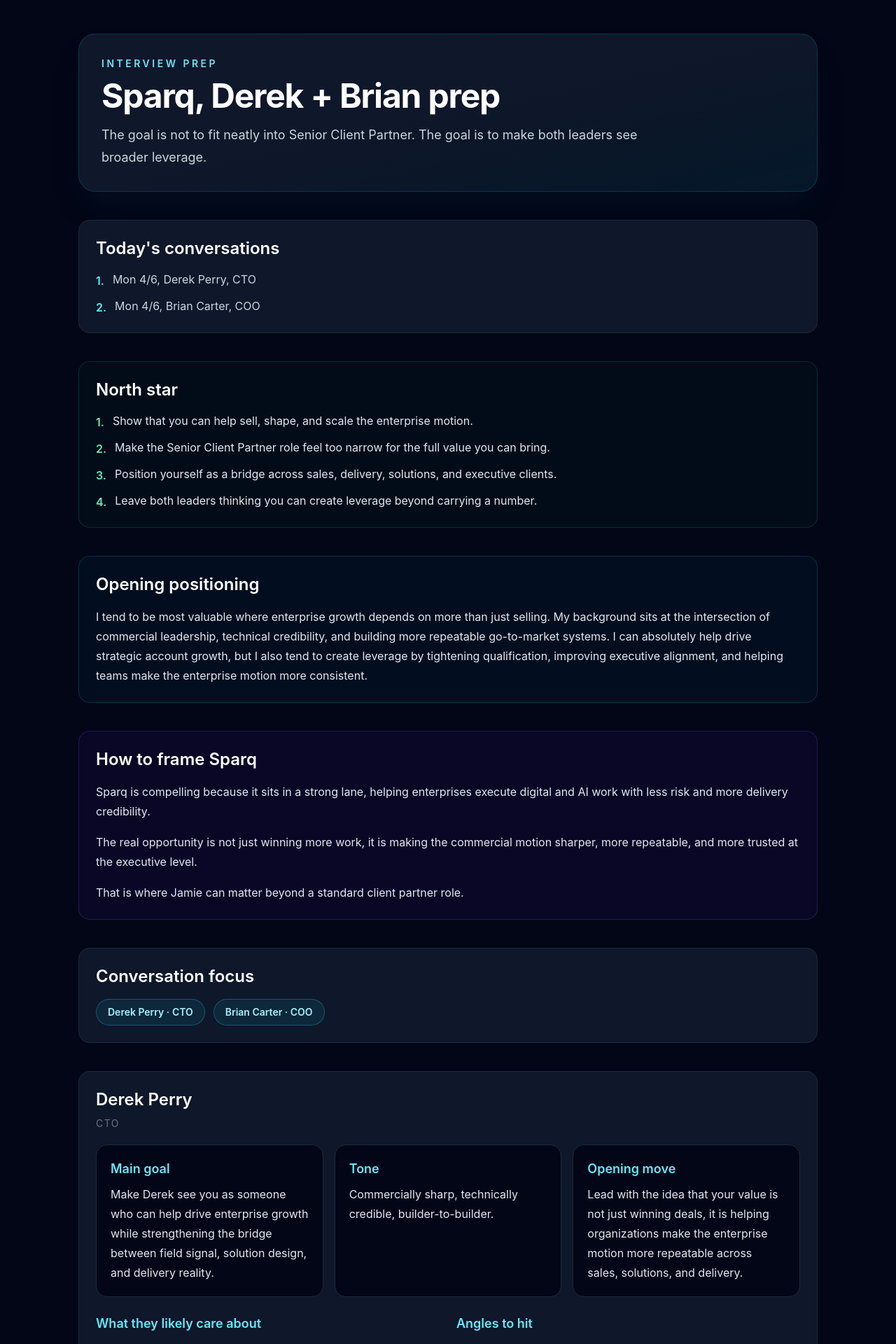
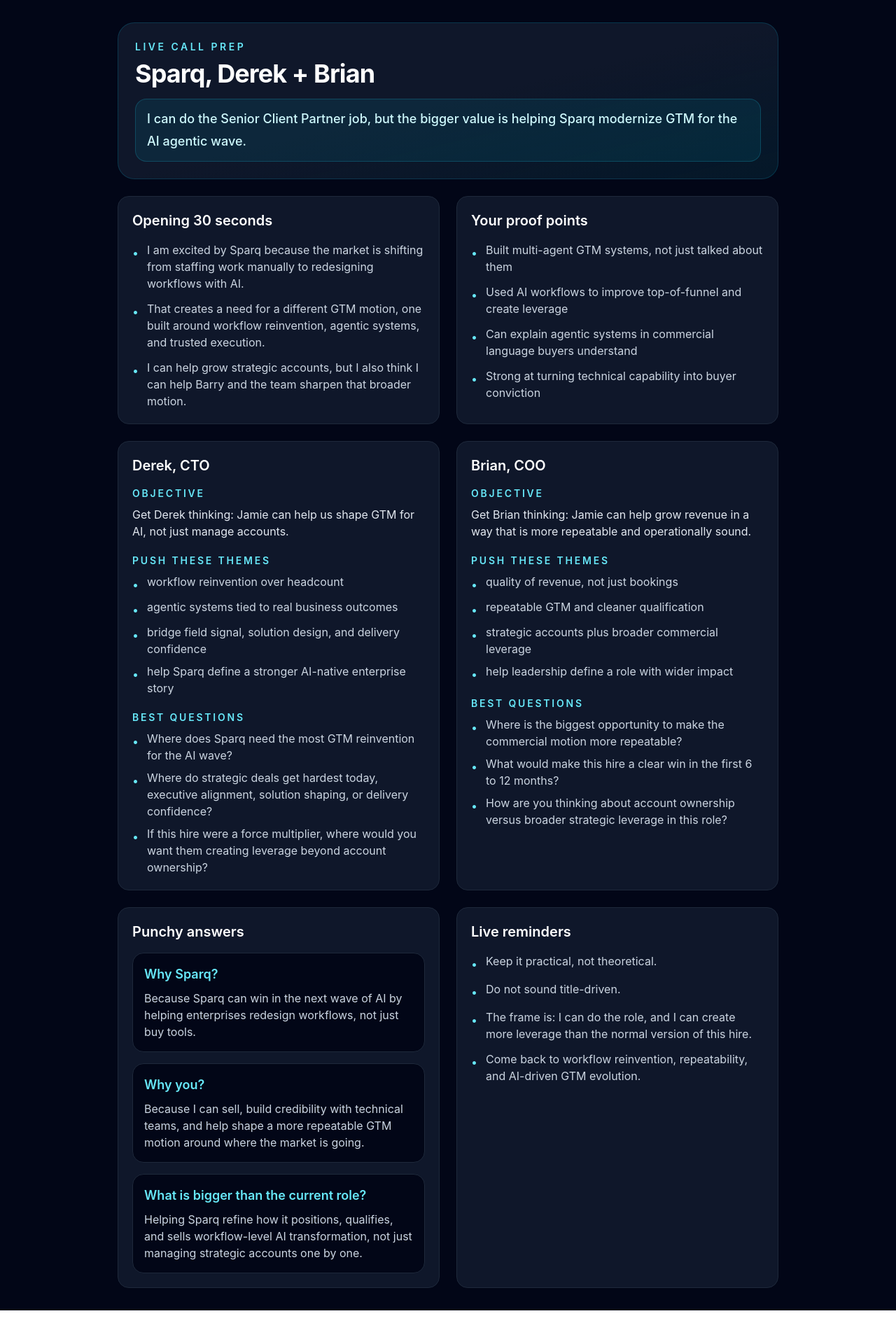
Before and after one commit to JE-MM-754/work-tools, a Next.js app: page /interview/sparq-derek-brian-2026-04-06 in a window 1280 px wide. Shown: the top 1920 px of the page at 70% size. After the commit the page ends 1872 px from the top, so only its background shows below. Built offline with nearby package versions, Linux system fonts and the light colour scheme.

Commit message:
Simplify Sparq interview prep page for live call use

```diff
--- a/src/app/interview/sparq-derek-brian-2026-04-06/page.tsx
+++ b/src/app/interview/sparq-derek-brian-2026-04-06/page.tsx
@@ -2,284 +2,187 @@ import type { Metadata } from 'next';
 
 export const metadata: Metadata = {
   title: 'Sparq Interview Prep',
-  description: 'Call prep for Jamie Erickson ahead of Sparq conversations with Derek Perry and Brian Carter.',
+  description: 'Live-call prep for Jamie Erickson ahead of Sparq conversations with Derek Perry and Brian Carter.',
 };
 
-const sequence = [
-  'Mon 4/6, Derek Perry, CTO',
-  'Mon 4/6, Brian Carter, COO',
+const topMessage = 'I can do the Senior Client Partner job, but the bigger value is helping Sparq modernize GTM for the AI agentic wave.';
+
+const opener = [
+  'I am excited by Sparq because the market is shifting from staffing work manually to redesigning workflows with AI.',
+  'That creates a need for a different GTM motion, one built around workflow reinvention, agentic systems, and trusted execution.',
+  'I can help grow strategic accounts, but I also think I can help Barry and the team sharpen that broader motion.'
 ];
 
-const northStar = [
-  'Show that you can help sell, shape, and scale the enterprise motion.',
-  'Make the Senior Client Partner role feel too narrow for the full value you can bring.',
-  'Position yourself as a bridge across sales, delivery, solutions, and executive clients.',
-  'Leave both leaders thinking you can create leverage beyond carrying a number.',
+const derek = {
+  objective: 'Get Derek thinking: Jamie can help us shape GTM for AI, not just manage accounts.',
+  push: [
+    'workflow reinvention over headcount',
+    'agentic systems tied to real business outcomes',
+    'bridge field signal, solution design, and delivery confidence',
+    'help Sparq define a stronger AI-native enterprise story',
+  ],
+  ask: [
+    'Where does Sparq need the most GTM reinvention for the AI wave?',
+    'Where do strategic deals get hardest today, executive alignment, solution shaping, or delivery confidence?',
+    'If this hire were a force multiplier, where would you want them creating leverage beyond account ownership?',
+  ],
+};
+
+const brian = {
+  objective: 'Get Brian thinking: Jamie can help grow revenue in a way that is more repeatable and operationally sound.',
+  push: [
+    'quality of revenue, not just bookings',
+    'repeatable GTM and cleaner qualification',
+    'strategic accounts plus broader commercial leverage',
+    'help leadership define a role with wider impact',
+  ],
+  ask: [
+    'Where is the biggest opportunity to make the commercial motion more repeatable?',
+    'What would make this hire a clear win in the first 6 to 12 months?',
+    'How are you thinking about account ownership versus broader strategic leverage in this role?',
+  ],
+};
+
+const proof = [
+  'Built multi-agent GTM systems, not just talked about them',
+  'Used AI workflows to improve top-of-funnel and create leverage',
+  'Can explain agentic systems in commercial language buyers understand',
+  'Strong at turning technical capability into buyer conviction',
 ];
 
-const openingPositioning = `I tend to be most valuable where enterprise growth depends on more than just selling. My background sits at the intersection of commercial leadership, technical credibility, and building more repeatable go-to-market systems. I can absolutely help drive strategic account growth, but I also tend to create leverage by tightening qualification, improving executive alignment, and helping teams make the enterprise motion more consistent.`;
-
-const companyAngle = [
-  'Sparq is compelling because it sits in a strong lane, helping enterprises execute digital and AI work with less risk and more delivery credibility.',
-  'The real opportunity is not just winning more work, it is making the commercial motion sharper, more repeatable, and more trusted at the executive level.',
-  'That is where Jamie can matter beyond a standard client partner role.'
-];
-
-const peoplePlans = [
+const punchyAnswers = [
   {
-    id: 'derek',
-    name: 'Derek Perry',
-    title: 'CTO',
-    goal: 'Make Derek see you as someone who can help drive enterprise growth while strengthening the bridge between field signal, solution design, and delivery reality.',
-    tone: 'Commercially sharp, technically credible, builder-to-builder.',
-    openingMove: 'Lead with the idea that your value is not just winning deals, it is helping organizations make the enterprise motion more repeatable across sales, solutions, and delivery.',
-    whatHeLikelyCaresAbout: [
-      'How well you understand complex client problems.',
-      'Whether you can bridge commercial conversations and solution credibility.',
-      'How you think about repeatability, not just hero selling.',
-      'Whether you can help tighten the feedback loop between the field and the technical organization.',
-    ],
-    anglesToHit: [
-      'You can help improve strategic deal quality, not just deal volume.',
-      'You know how to translate buyer pain into solution-shaping conversations.',
-      'You can help productize parts of the enterprise motion through better process and reusable patterns.',
-      'You are strongest when the role includes both account growth and broader GTM leverage.',
-    ],
-    strongQuestions: [
-      'As Sparq grows, where do you think the enterprise motion needs the most strengthening?',
-      'Where do strategic opportunities tend to get hardest today, executive alignment, solution definition, or delivery confidence?',
-      'If this hire were a real force multiplier, where would you want them creating leverage beyond just managing accounts?',
-    ],
-    risk: 'Do not sound like you are avoiding the core selling role. The frame is: I can do that, and more.',
+    q: 'Why Sparq?',
+    a: 'Because Sparq can win in the next wave of AI by helping enterprises redesign workflows, not just buy tools.',
   },
   {
-    id: 'brian',
-    name: 'Brian Carter',
-    title: 'COO',
-    goal: 'Make Brian believe you can help Sparq grow revenue in a way that is operationally sound, strategically useful, and repeatable.',
-    tone: 'Operator-minded, practical, commercially mature.',
-    openingMove: 'Lead with the idea that strong growth comes from better alignment between account strategy, delivery confidence, and repeatable execution.',
-    whatHeLikelyCaresAbout: [
-      'Whether you understand how growth and delivery have to reinforce each other.',
-      'Whether you can help shape a role that drives revenue without creating operational mess.',
-      'Whether you know how to build process and consistency in strategic accounts.',
-      'Whether you can help leadership make better decisions about where to focus.',
-    ],
-    anglesToHit: [
-      'You care about quality of revenue, not just bookings.',
-      'You have built systems and process, not just closed business.',
-      'You understand how to improve multi-threading, qualification, and executive deal strategy.',
-      'You can help define a role that creates leverage across enterprise growth, not just individual account management.',
-    ],
-    strongQuestions: [
-      'As you think about scaling Sparq, where is the biggest opportunity to make the commercial motion more repeatable?',
-      'What would make this hire a clear win in the first 6 to 12 months?',
-      'How are you thinking about the balance between account ownership, new growth, and broader strategic leverage in this role?',
-    ],
-    risk: 'Do not get too abstract. Brian will likely respond well to practical talk about execution, focus, and operating leverage.',
+    q: 'Why you?',
+    a: 'Because I can sell, build credibility with technical teams, and help shape a more repeatable GTM motion around where the market is going.',
+  },
+  {
+    q: 'What is bigger than the current role?',
+    a: 'Helping Sparq refine how it positions, qualifies, and sells workflow-level AI transformation, not just managing strategic accounts one by one.',
   },
 ];
 
-const talkingPoints = [
-  'I can drive strategic accounts, but I also help improve the system around how complex deals get won.',
-  'My best work usually happens where sales, solutions, and delivery all need to stay tightly aligned.',
-  'I am very comfortable in roles where the job is not just revenue, but making the enterprise motion more repeatable.',
-  'I tend to create leverage by tightening qualification, improving executive alignment, and translating field signal into better decisions.',
-  'I would want to be measured not just on account growth, but on whether I help the broader motion get stronger.'
+const reminders = [
+  'Keep it practical, not theoretical.',
+  'Do not sound title-driven.',
+  'The frame is: I can do the role, and I can create more leverage than the normal version of this hire.',
+  'Come back to workflow reinvention, repeatability, and AI-driven GTM evolution.',
 ];
 
-const likelyQuestions = [
-  'Why Sparq?',
-  'Why this role?',
-  'How do you think about strategic account growth?',
-  'How do you work across sales, delivery, and leadership?',
-  'What would you do beyond a standard client partner motion?',
-  'How do you make enterprise growth more repeatable?',
-];
-
-const answers = [
-  {
-    q: 'Why Sparq?',
-    a: 'Sparq looks compelling because it combines strong delivery credibility with a real opportunity to sharpen how enterprise opportunities are shaped and won. That is interesting to me because I am most valuable where commercial growth depends on trust, solution quality, and repeatable execution.',
-  },
-  {
-    q: 'Why this role?',
-    a: 'I can absolutely help in the client partner lane, but what makes this especially interesting is the chance to create broader leverage. I think I can help not only grow strategic accounts, but also strengthen the system around qualification, executive alignment, and enterprise deal execution.',
-  },
-  {
-    q: 'What do you bring beyond a normal senior client partner?',
-    a: 'I bring a mix of commercial leadership, technical fluency, and process-building. I do not just focus on winning business. I look at where the motion breaks, where deals lose momentum, and how to make the overall system more consistent and scalable.',
-  },
-  {
-    q: 'How do you work with technical and delivery leaders?',
-    a: 'I try to create clarity early by aligning buyer pain, solution direction, and delivery confidence. The goal is not just to sell something, it is to sell the right thing in a way the organization can execute well and expand from later.',
-  },
-];
-
-const finalReminders = [
-  'Do not sell yourself into a smaller box than necessary.',
-  'Keep returning to repeatability, strategic leverage, and cross-functional value.',
-  'Make both conversations feel grounded and practical, not title-driven.',
-  'Your frame is: I can do the role, and I can help shape something broader.',
-  'Listen for signals on scope, urgency, and how they describe success.'
-];
+function Card({ title, children }: { title: string; children: React.ReactNode }) {
+  return (
+    <div className="rounded-2xl border border-slate-800 bg-slate-900 p-5">
+      <h2 className="text-xl font-semibold text-white">{title}</h2>
+      <div className="mt-4">{children}</div>
+    </div>
+  );
+}
 
 export default function SparqInterviewPrepPage() {
   return (
     <main className="min-h-screen bg-slate-950 text-slate-100">
-      <div className="mx-auto max-w-6xl px-6 py-12 md:px-10 lg:px-12">
-        <div className="mb-10 rounded-3xl border border-cyan-500/20 bg-gradient-to-br from-slate-900 via-slate-900 to-cyan-950/40 p-8 shadow-2xl shadow-cyan-950/20">
-          <p className="mb-3 text-sm font-semibold uppercase tracking-[0.25em] text-cyan-300">Interview prep</p>
-          <h1 className="text-4xl font-bold tracking-tight text-white md:text-5xl">Sparq, Derek + Brian prep</h1>
-          <p className="mt-4 max-w-3xl text-lg leading-8 text-slate-300">
-            The goal is not to fit neatly into Senior Client Partner. The goal is to make both leaders see broader leverage.
+      <div className="mx-auto max-w-5xl px-5 py-8 md:px-8 lg:px-10">
+        <div className="mb-6 rounded-3xl border border-cyan-500/20 bg-gradient-to-br from-slate-900 via-slate-900 to-cyan-950/40 p-6">
+          <p className="text-sm font-semibold uppercase tracking-[0.25em] text-cyan-300">Live call prep</p>
+          <h1 className="mt-2 text-3xl font-bold tracking-tight text-white md:text-4xl">Sparq, Derek + Brian</h1>
+          <p className="mt-4 rounded-2xl border border-cyan-400/20 bg-cyan-500/10 px-4 py-3 text-lg font-medium leading-8 text-cyan-100">
+            {topMessage}
           </p>
         </div>
 
-        <section className="rounded-2xl border border-slate-800 bg-slate-900 p-6">
-          <h2 className="text-2xl font-semibold text-white">Today&apos;s conversations</h2>
-          <ol className="mt-4 space-y-3 text-slate-300">
-            {sequence.map((item, index) => (
-              <li key={item} className="flex gap-3"><span className="mt-0.5 font-semibold text-cyan-300">{index + 1}.</span><span>{item}</span></li>
+        <div className="grid gap-6 lg:grid-cols-2">
+          <Card title="Opening 30 seconds">
+            <ul className="space-y-3 text-slate-300">
+              {opener.map((item) => (
+                <li key={item} className="flex gap-3"><span className="mt-1 text-cyan-300">•</span><span>{item}</span></li>
               ))}
-          </ol>
-        </section>
+            </ul>
+          </Card>
 
-        <section className="mt-10 rounded-2xl border border-emerald-500/20 bg-emerald-950/20 p-6">
-          <h2 className="text-2xl font-semibold text-white">North star</h2>
-          <ol className="mt-4 space-y-3 text-slate-200">
-            {northStar.map((item, index) => (
-              <li key={item} className="flex gap-3"><span className="mt-0.5 font-semibold text-emerald-300">{index + 1}.</span><span>{item}</span></li>
+          <Card title="Your proof points">
+            <ul className="space-y-3 text-slate-300">
+              {proof.map((item) => (
+                <li key={item} className="flex gap-3"><span className="mt-1 text-cyan-300">•</span><span>{item}</span></li>
               ))}
-          </ol>
-        </section>
-
-        <section className="mt-10 rounded-2xl border border-cyan-500/20 bg-cyan-950/20 p-6">
-          <h2 className="text-2xl font-semibold text-white">Opening positioning</h2>
-          <p className="mt-4 leading-7 text-slate-200">{openingPositioning}</p>
-        </section>
-
-        <section className="mt-10 rounded-2xl border border-violet-500/20 bg-violet-950/20 p-6">
-          <h2 className="text-2xl font-semibold text-white">How to frame Sparq</h2>
-          <div className="mt-4 space-y-4">
-            {companyAngle.map((item) => (
-              <p key={item} className="leading-7 text-slate-200">{item}</p>
-            ))}
-          </div>
-        </section>
-
-        <section className="mt-10 rounded-2xl border border-slate-800 bg-slate-900 p-6">
-          <h2 className="text-2xl font-semibold text-white">Conversation focus</h2>
-          <div className="mt-4 flex flex-wrap gap-3">
-            {peoplePlans.map((person) => (
-              <a
-                key={person.id}
-                href={`#${person.id}`}
-                className="rounded-full border border-cyan-400/30 bg-cyan-500/10 px-4 py-2 text-sm font-semibold text-cyan-200 transition hover:bg-cyan-500/20"
-              >
-                {person.name} · {person.title}
-              </a>
-            ))}
-          </div>
-        </section>
-
-        <section className="mt-10 space-y-6">
-          {peoplePlans.map((person) => (
-            <section key={person.id} id={person.id} className="scroll-mt-24 rounded-2xl border border-slate-800 bg-slate-900 p-6">
-              <h2 className="text-2xl font-semibold text-white">{person.name}</h2>
-              <p className="mt-2 text-sm uppercase tracking-widest text-slate-500">{person.title}</p>
-
-              <div className="mt-5 grid gap-4 md:grid-cols-3">
-                <div className="rounded-2xl border border-slate-800 bg-slate-950 p-5">
-                  <h3 className="text-lg font-semibold text-cyan-300">Main goal</h3>
-                  <p className="mt-2 leading-7 text-slate-200">{person.goal}</p>
-                </div>
-                <div className="rounded-2xl border border-slate-800 bg-slate-950 p-5">
-                  <h3 className="text-lg font-semibold text-cyan-300">Tone</h3>
-                  <p className="mt-2 leading-7 text-slate-200">{person.tone}</p>
-                </div>
-                <div className="rounded-2xl border border-slate-800 bg-slate-950 p-5">
-                  <h3 className="text-lg font-semibold text-cyan-300">Opening move</h3>
-                  <p className="mt-2 leading-7 text-slate-200">{person.openingMove}</p>
-                </div>
+            </ul>
+          </Card>
         </div>
 
         <div className="mt-6 grid gap-6 lg:grid-cols-2">
+          <Card title="Derek, CTO">
+            <div className="space-y-5">
               <div>
-                  <h3 className="text-lg font-semibold text-cyan-300">What they likely care about</h3>
-                  <ul className="mt-3 space-y-3 text-slate-300">
-                    {person.whatHeLikelyCaresAbout.map((item) => (
+                <p className="text-sm font-semibold uppercase tracking-[0.2em] text-cyan-300">Objective</p>
+                <p className="mt-2 text-slate-200">{derek.objective}</p>
+              </div>
+              <div>
+                <p className="text-sm font-semibold uppercase tracking-[0.2em] text-cyan-300">Push these themes</p>
+                <ul className="mt-2 space-y-2 text-slate-300">
+                  {derek.push.map((item) => (
                     <li key={item} className="flex gap-3"><span className="mt-1 text-cyan-300">•</span><span>{item}</span></li>
                   ))}
                 </ul>
               </div>
               <div>
-                  <h3 className="text-lg font-semibold text-cyan-300">Angles to hit</h3>
-                  <ul className="mt-3 space-y-3 text-slate-300">
-                    {person.anglesToHit.map((item) => (
+                <p className="text-sm font-semibold uppercase tracking-[0.2em] text-cyan-300">Best questions</p>
+                <ul className="mt-2 space-y-2 text-slate-300">
+                  {derek.ask.map((item) => (
                     <li key={item} className="flex gap-3"><span className="mt-1 text-cyan-300">•</span><span>{item}</span></li>
                   ))}
                 </ul>
               </div>
             </div>
+          </Card>
 
-              <div className="mt-6 grid gap-6 lg:grid-cols-[1.2fr_1fr]">
+          <Card title="Brian, COO">
+            <div className="space-y-5">
               <div>
-                  <h3 className="text-lg font-semibold text-cyan-300">Best questions to ask</h3>
-                  <ol className="mt-3 space-y-3 text-slate-300">
-                    {person.strongQuestions.map((item, index) => (
-                      <li key={item} className="flex gap-3"><span className="mt-0.5 font-semibold text-cyan-300">{index + 1}.</span><span>{item}</span></li>
-                    ))}
-                  </ol>
+                <p className="text-sm font-semibold uppercase tracking-[0.2em] text-cyan-300">Objective</p>
+                <p className="mt-2 text-slate-200">{brian.objective}</p>
               </div>
-                <div className="rounded-2xl border border-rose-500/20 bg-rose-950/20 p-5">
-                  <h3 className="text-lg font-semibold text-white">Risk to avoid</h3>
-                  <p className="mt-2 leading-7 text-slate-200">{person.risk}</p>
-                </div>
-              </div>
-            </section>
-          ))}
-        </section>
-
-        <section className="mt-10 rounded-2xl border border-slate-800 bg-slate-900 p-6">
-          <h2 className="text-2xl font-semibold text-white">Core talk track</h2>
-          <ul className="mt-4 space-y-3 text-slate-300">
-            {talkingPoints.map((item) => (
-              <li key={item} className="flex gap-3"><span className="mt-1 text-cyan-300">•</span><span>{item}</span></li>
-            ))}
-          </ul>
-        </section>
-
-        <section className="mt-10 grid gap-6 lg:grid-cols-2">
-          <div className="rounded-2xl border border-slate-800 bg-slate-900 p-6">
-            <h2 className="text-2xl font-semibold text-white">Likely questions</h2>
-            <ul className="mt-4 space-y-3 text-slate-300">
-              {likelyQuestions.map((item) => (
+              <div>
+                <p className="text-sm font-semibold uppercase tracking-[0.2em] text-cyan-300">Push these themes</p>
+                <ul className="mt-2 space-y-2 text-slate-300">
+                  {brian.push.map((item) => (
                     <li key={item} className="flex gap-3"><span className="mt-1 text-cyan-300">•</span><span>{item}</span></li>
                   ))}
                 </ul>
               </div>
-          <div className="rounded-2xl border border-slate-800 bg-slate-900 p-6">
-            <h2 className="text-2xl font-semibold text-white">Short answers in your voice</h2>
-            <div className="mt-4 space-y-4">
-              {answers.map((item) => (
+              <div>
+                <p className="text-sm font-semibold uppercase tracking-[0.2em] text-cyan-300">Best questions</p>
+                <ul className="mt-2 space-y-2 text-slate-300">
+                  {brian.ask.map((item) => (
+                    <li key={item} className="flex gap-3"><span className="mt-1 text-cyan-300">•</span><span>{item}</span></li>
+                  ))}
+                </ul>
+              </div>
+            </div>
+          </Card>
+        </div>
+
+        <div className="mt-6 grid gap-6 lg:grid-cols-2">
+          <Card title="Punchy answers">
+            <div className="space-y-4">
+              {punchyAnswers.map((item) => (
                 <div key={item.q} className="rounded-2xl border border-slate-800 bg-slate-950 p-4">
                   <h3 className="text-lg font-semibold text-cyan-300">{item.q}</h3>
-                  <p className="mt-2 leading-7 text-slate-300">{item.a}</p>
+                  <p className="mt-2 text-slate-300">{item.a}</p>
                 </div>
               ))}
             </div>
+          </Card>
+
+          <Card title="Live reminders">
+            <ul className="space-y-3 text-slate-300">
+              {reminders.map((item) => (
+                <li key={item} className="flex gap-3"><span className="mt-1 text-cyan-300">•</span><span>{item}</span></li>
+              ))}
+            </ul>
+          </Card>
         </div>
-        </section>
-
-        <section className="mt-10 rounded-2xl border border-cyan-500/20 bg-cyan-950/20 p-6">
-          <h2 className="text-2xl font-semibold text-white">Final reminders</h2>
-          <ol className="mt-4 space-y-3 text-slate-200">
-            {finalReminders.map((item, index) => (
-              <li key={item} className="flex gap-3"><span className="mt-0.5 font-semibold text-cyan-300">{index + 1}.</span><span>{item}</span></li>
-            ))}
-          </ol>
-        </section>
       </div>
     </main>
   );
```
Lines whose indentation alone changed are shown as unchanged.
